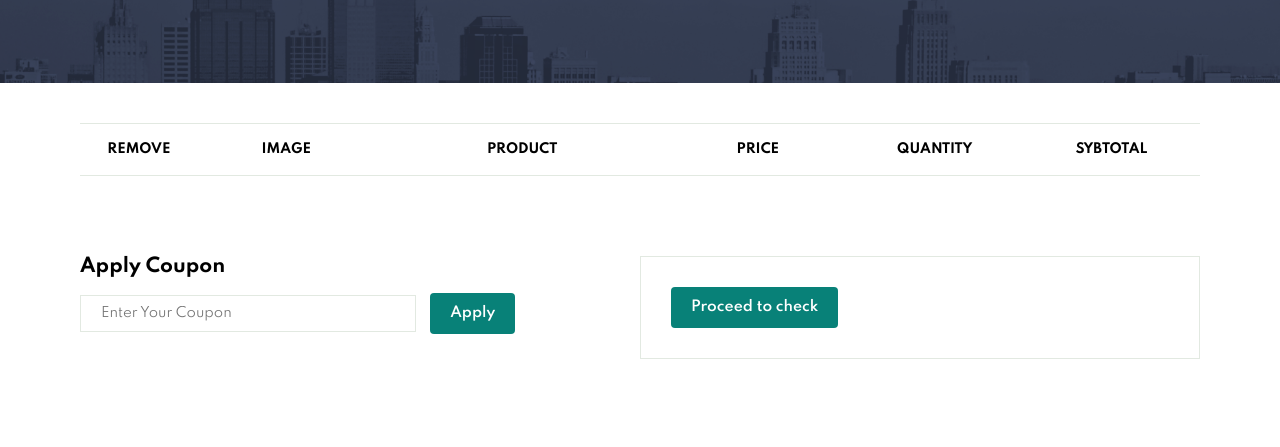
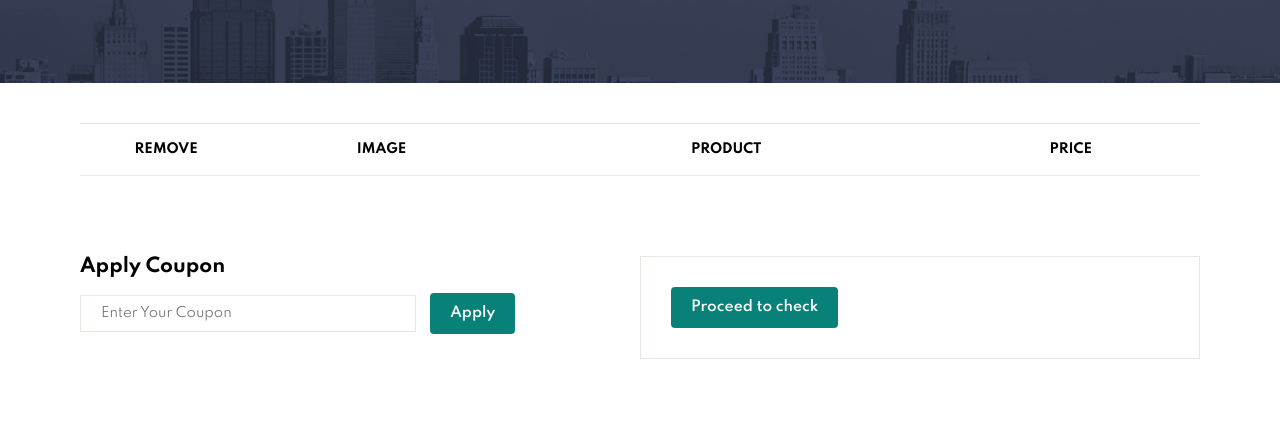
Before and after one commit to Asadyussupov/e-commerce-shop, a plain HTML site: page cart.html in a window 1280 px wide. Shown: the part 242-689 px from the top of the page. Drawn offline with nearby package versions, Linux system fonts and the light colour scheme.

Commit message:
Update cart.html

```diff
--- a/cart.html
+++ b/cart.html
@@ -42,8 +42,6 @@
                     <td>Image</td>
                     <td>Product</td>
                     <td>Price</td>
-                    <td>Quantity</td>
-                    <td>Sybtotal</td>
                 </tr>
             </thead>
             <tbody id="appendhere">
```
